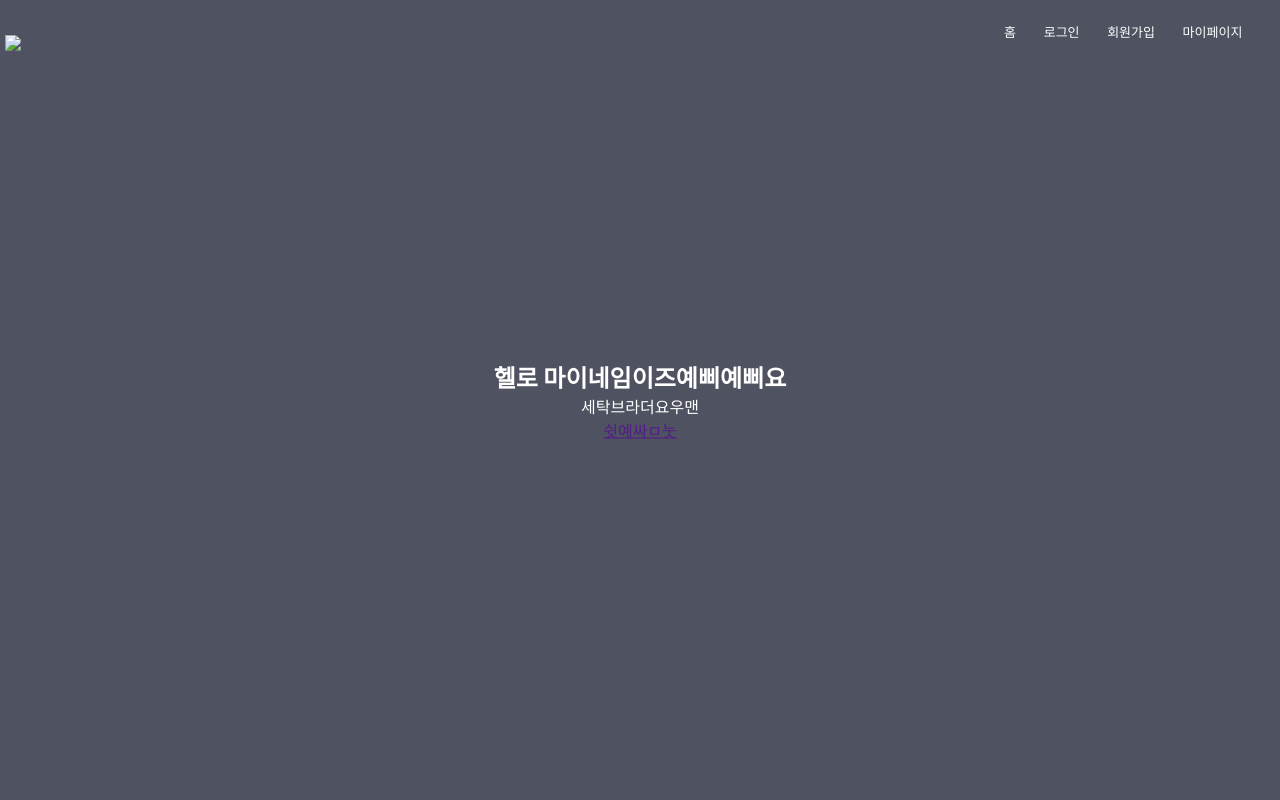
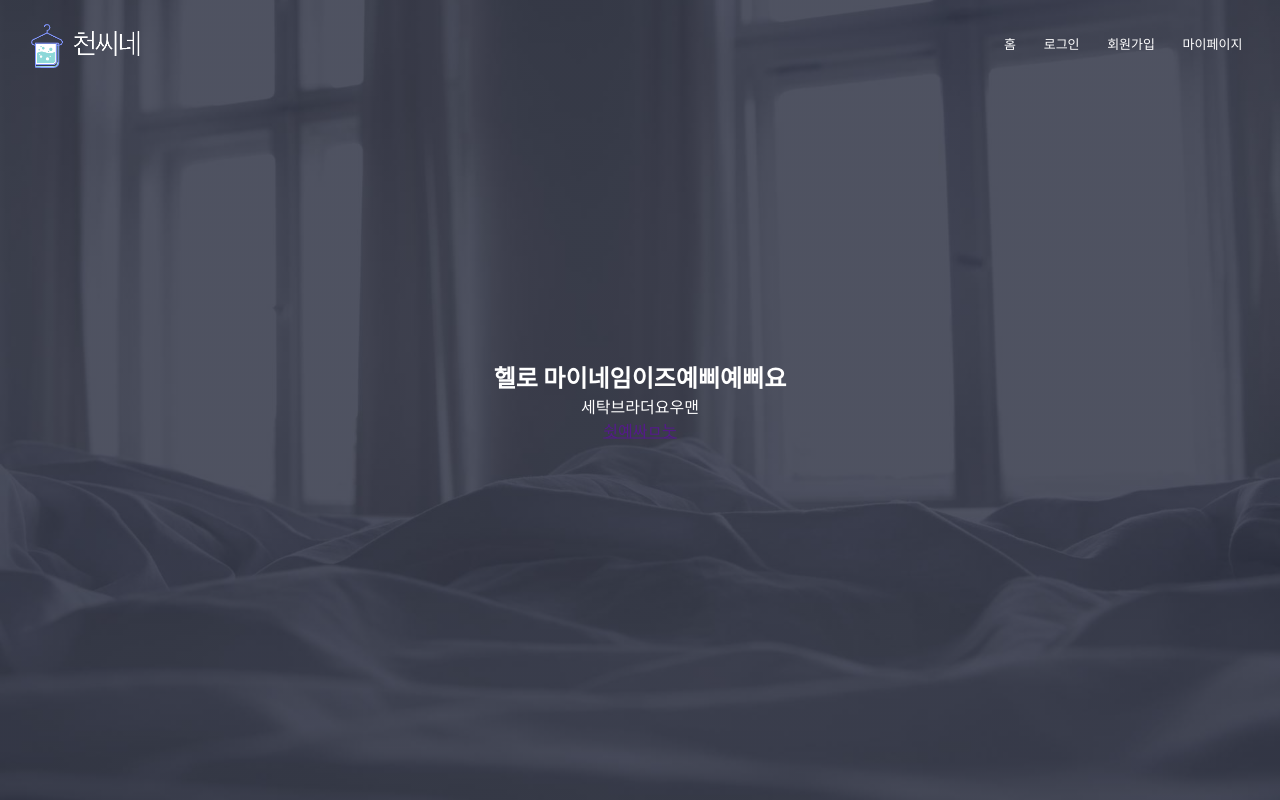
Before and after one commit to interrobang3544/spartacamp-teamproject-mr.chun, a website: page front/home.html in a window 1280 px wide. Drawn offline with Linux system fonts and the light colour scheme.

Commit message:
images loaded

```diff
--- a/front/home.css
+++ b/front/home.css
@@ -6,7 +6,7 @@
 .header{
     min-height: 100vh;
     width: 100%;
-    background-image: linear-gradient(rgba(4,9,30,0.7),rgba(4,9,30,0.7)),url(images/linen.jpg);
+    background-image: linear-gradient(rgba(4,9,30,0.7),rgba(4,9,30,0.7)),url(../images/linen.jpg);
     background-position: center;
     background-size: cover;
     position: relative;
--- a/front/home.html
+++ b/front/home.html
@@ -14,7 +14,7 @@
 <body>
     <section class="header">
         <nav>
-            <a href="index.html"><img src="images/logo.png"></a>
+            <a href="index.html"><img src="../images/logo.PNG"></a>
             <div class="nav-links">
                 <ul>
                     <li><a href="">홈</a></li>
```
